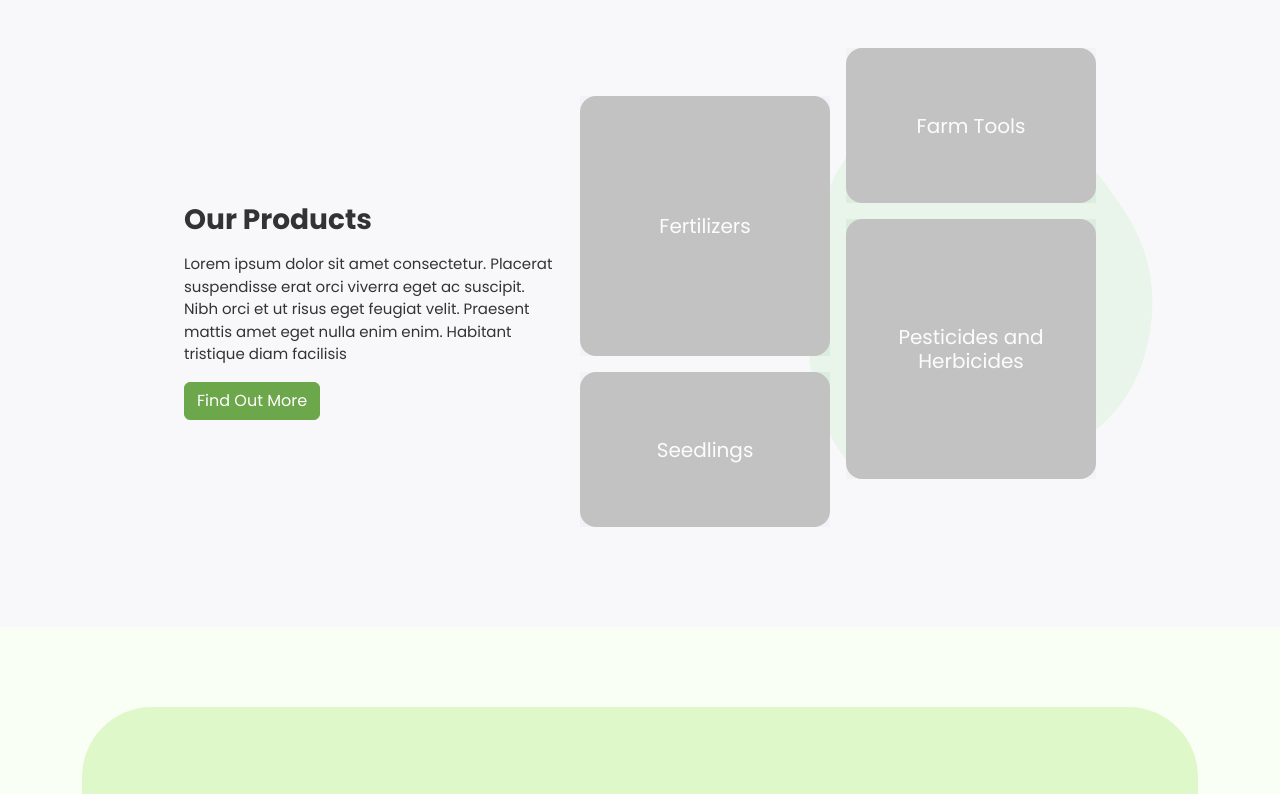
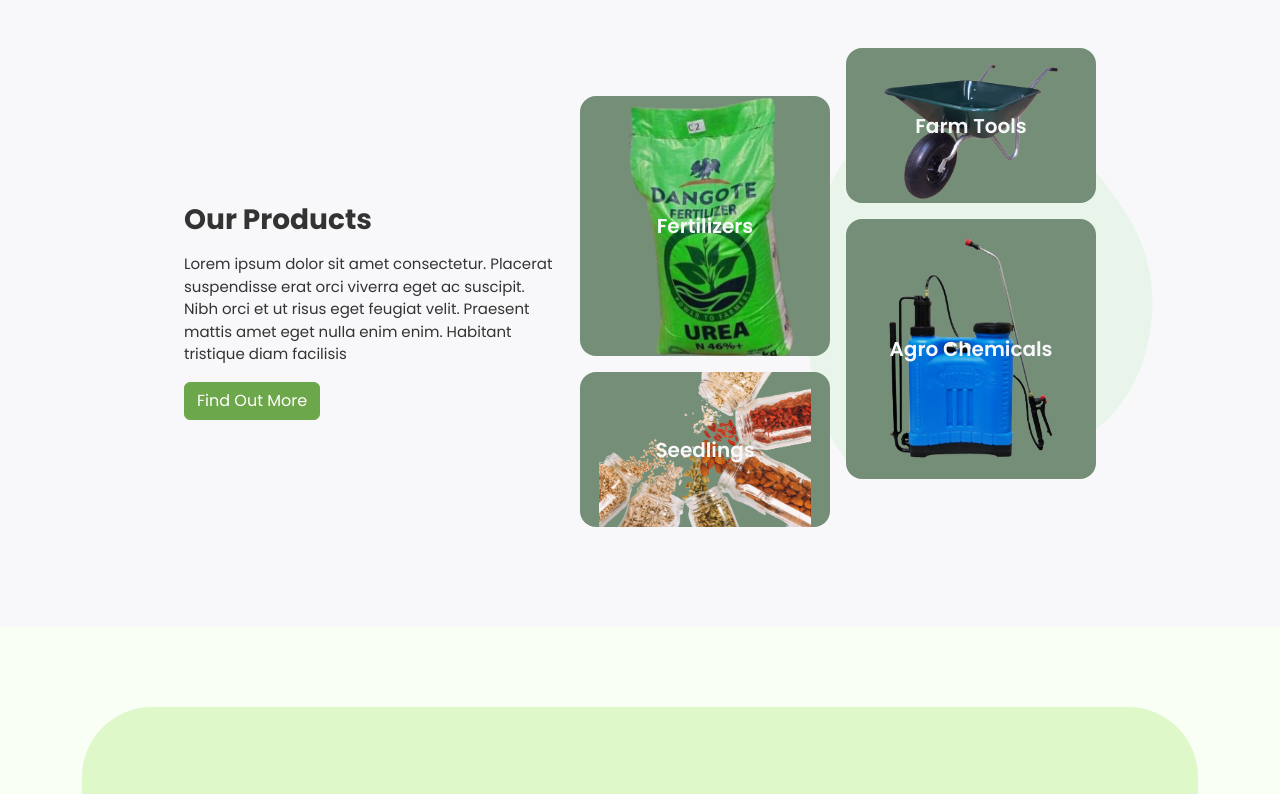
Before and after one commit to dev-simeon/Uwaoagro-Website, a plain HTML site: page index.html in a window 1280 px wide. Shown: the part 939-1733 px from the top of the page. Drawn offline with nearby package versions, Linux system fonts and the light colour scheme.

Commit message:
images-added

```diff
--- a/css/styles.css
+++ b/css/styles.css
@@ -138,14 +138,39 @@ body{
     max-width: 30rem;
 }
 
-.overlay{
-    background-color: var(--bg-secondary);
-    mix-blend-mode: overlay;
+.rect>img{
+    transition: all 1s ease;
+}
+
+.rect-small>img{
+    transition: all 1s ease;
+}
+
+.fertilizer:hover{
+    cursor: pointer;
+    transform: scale(1.5);
+}
+
+.seedlings:hover{
+    cursor: pointer;
+    transform: scale(1.5);
 }
 
 .second-rectangle{
     margin-top: -3rem;
 }
+
+.farm-tools:hover{
+    cursor: pointer;
+    transform: scale(1.5);
+}
+
+.agro-chemicals:hover{
+    cursor: pointer;
+    transform: scale(1.5);
+}
+
+
 
 .cta-section{
     padding-top: 5rem;
--- a/index.html
+++ b/index.html
@@ -179,30 +179,34 @@
                 </div>
                 <div class="d-flex gap-3 align-self-end product-image-wrapper">
                     <div class="d-flex flex-column gap-3 rect-wrapper">
-                        <div style="width: 250px; height: 260px; background-color: #d9d9d9;"
-                            class=" rounded-4 rect">
-                            <div class="w-100 text-primary h-100 overlay h5 text-center d-flex justify-content-center
+                        <div style="width: 250px; height: 260px; background-color: #758e78;"
+                            class=" rounded-4 rect overflow-hidden position-relative d-flex justify-content-center">
+                            <img class="img-fluid h-100 fertilizer" src="images/fertilizer.png" alt="">
+                            <div class="text-primary fw-semibold position-absolute top-0 bottom-0 h5 text-center d-flex justify-content-center
                                 align-items-center mb-0">Fertilizers
                             </div>
                         </div>
-                        <div style="width: 250px; height: 155px; background-color: #d9d9d9;"
-                            class="rounded-4 rect-small">
-                            <div class="w-100 text-primary h-100 overlay h5 text-center d-flex justify-content-center
+                        <div style="width: 250px; height: 155px; background-color: #758e78;"
+                            class="rounded-4 rect-small overflow-hidden position-relative d-flex justify-content-center">
+                            <img class="img-fluid h-100 seedlings" src="images/seedlings.jpg" alt="">
+                            <div class="text-primary fw-semibold position-absolute top-0 bottom-0 h5 text-center d-flex justify-content-center
                                 align-items-center mb-0">Seedlings
                             </div>
                         </div>
                     </div>
                     <div class="d-flex flex-column gap-3 second-rectangle rect-wrapper">
-                        <div style="width: 250px; height: 155px; background-color: #d9d9d9;"
-                            class="rounded-4 rect-small">
-                            <div class="w-100 text-primary h-100 overlay h5 text-center d-flex justify-content-center
-                                align-items-center mb-0">Farm Tools
+                        <div style="width: 250px; height: 155px; background-color: #758e78;"
+                            class="rounded-4 rect-small overflow-hidden position-relative d-flex justify-content-center">
+                            <img class="img-fluid h-100 farm-tools" src="images/wheelbarrow-removebg-preview.png" alt="">
+                            <div class="text-primary fw-semibold position-absolute top-0 bottom-0 h5 text-center d-flex justify-content-center
+                                align-items-center mb-0 ">Farm Tools
                             </div>
                         </div>
-                        <div style="width: 250px; height: 260px; background-color: #d9d9d9;"
-                            class="rounded-4 rect">
-                            <div class="w-100 text-primary h-100 overlay h5 text-center d-flex justify-content-center
-                                align-items-center mb-0">Pesticides and Herbicides
+                        <div style="width: 250px; height: 260px; background-color: #758e78;"
+                            class="rounded-4 rect overflow-hidden position-relative d-flex justify-content-center">
+                            <img class="img-fluid h-100 agro-chemicals" src="images/knapsack.png" alt="">
+                            <div class="text-primary fw-semibold position-absolute top-0 bottom-0 h5 text-center d-flex justify-content-center
+                                align-items-center mb-0">Agro Chemicals
                             </div>
                         </div>
                     </div>
```
Also changed, not shown: images/agro-chemicals.png (added), images/fertilizer.png (added), images/knapsack.png (added), images/seedlings.jpg (added), images/seedlings.png (added), images/wheelbarrow-removebg-preview.png (added).
